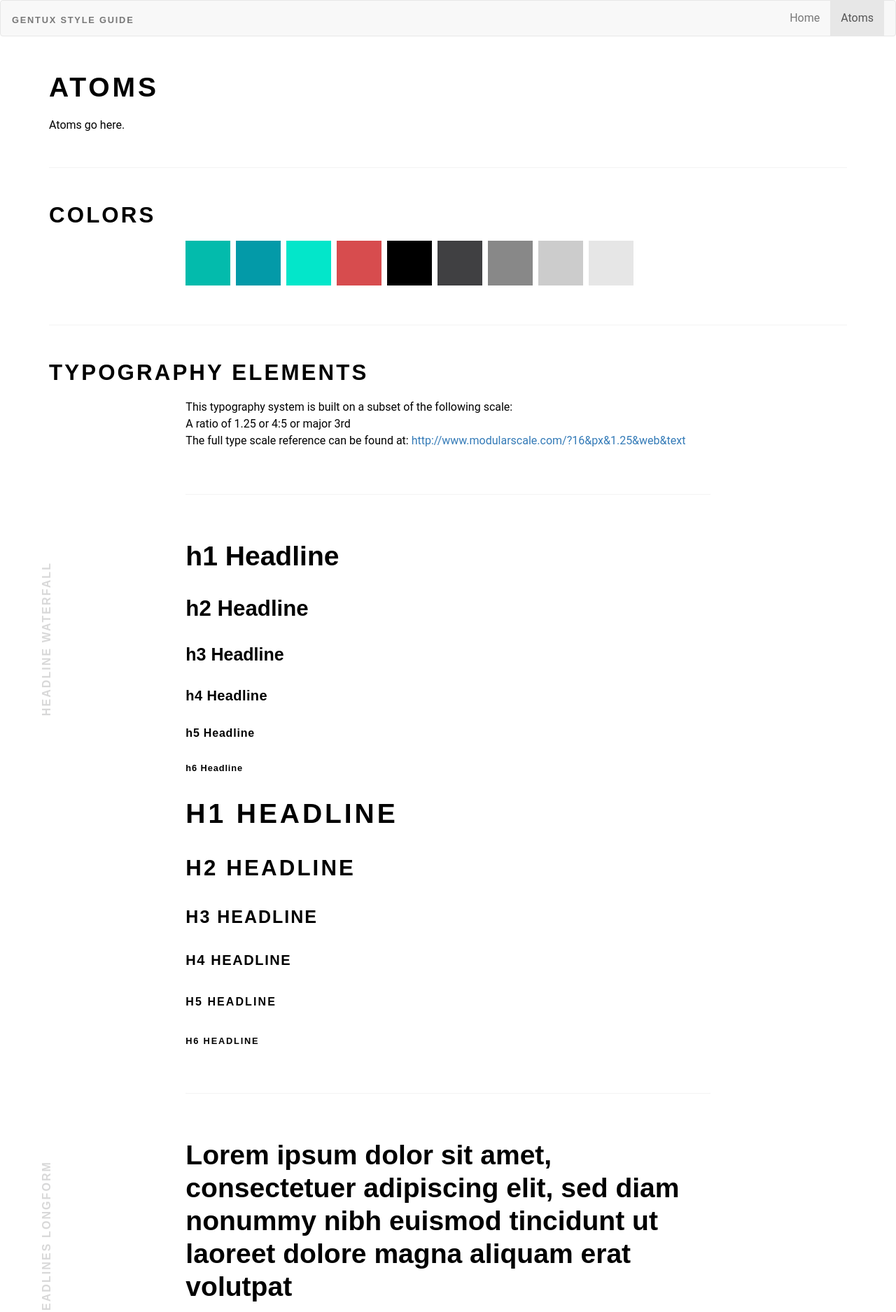
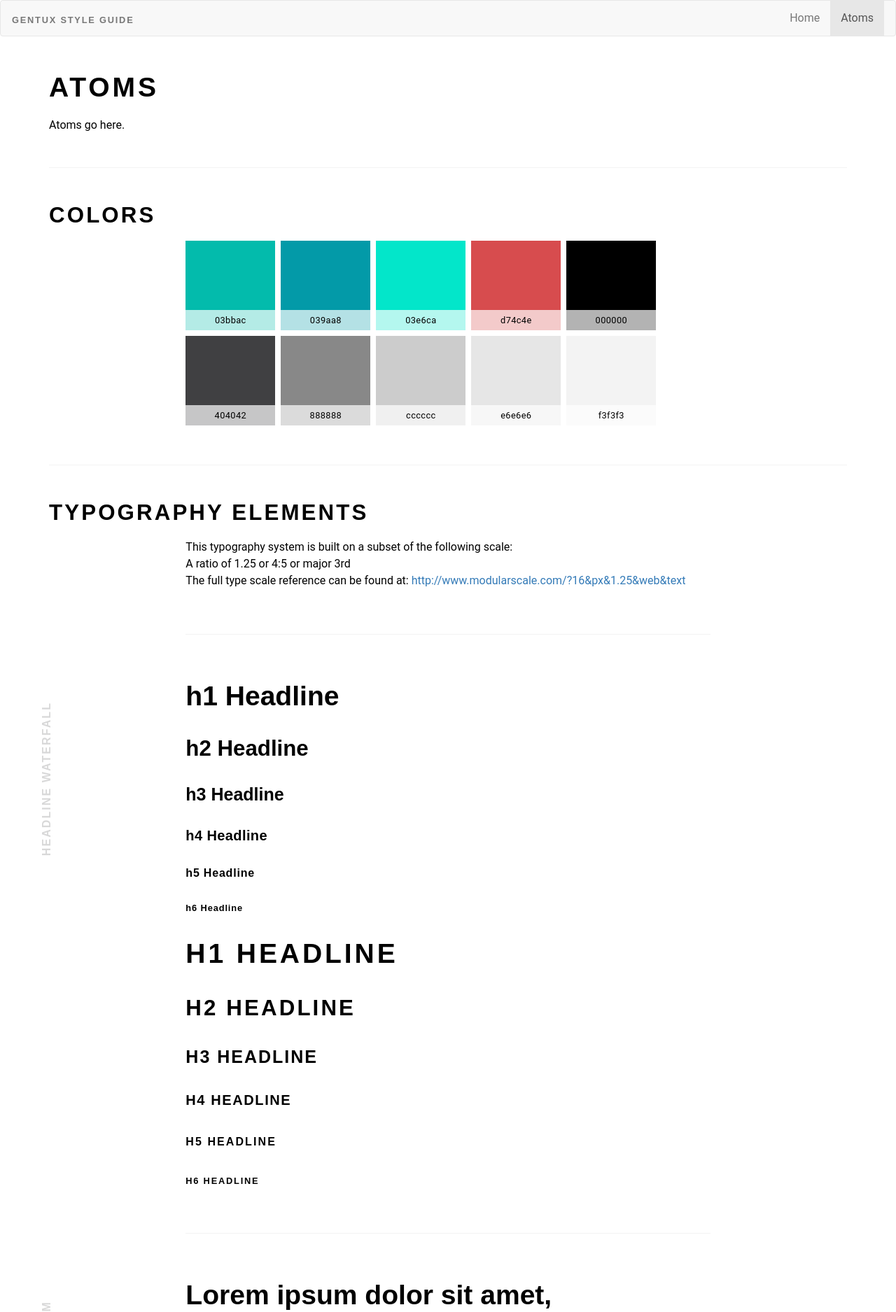
Before and after one commit to generationtux/styleguide, a Jekyll site: the page built from atoms.html, in a window 1280 px wide. Shown: the top 1875 px of the page at 70% size. Built offline with Jekyll 4.4.1, drawn with Linux system fonts in a browser that asks for light colours; comment, search, counter and statistics services are not loaded.

Commit message:
adds values to swatches and makes them bigger

```diff
--- a/atoms.html
+++ b/atoms.html
@@ -32,17 +32,17 @@ permalink: /atoms/
     <div class="container type-specimens">
       <div class="row">
         <div class="col-sm-10 col-sm-offset-1 col-lg-8 col-lg-offset-2">
-        <ul class="color-swatches clearfix">
-            <li class="pull-left bg-brand-teal"></li>
-            <li class="pull-left bg-brand-teal-darker"></li>
-            <li class="pull-left bg-brand-teal-lighter"></li>
-            <li class="pull-left bg-brand-red"></li>
-            <li class="pull-left bg-brand-black"></li>
-            <li class="pull-left bg-brand-gray-darker"></li>
-            <li class="pull-left bg-brand-gray-dark"></li>
-            <li class="pull-left bg-brand-gray"></li>
-            <li class="pull-left bg-brand-gray-light"></li>
-            <li class="pull-left bg-brand-gray-lighte"></li>
+        <ul class="color-swatches clearfix text-center">
+            <li class="pull-left bg-brand-teal"><div><p class="small vspace-xs-btm-clear">03bbac</p></div></li>
+            <li class="pull-left bg-brand-teal-darker"><div><p class="small vspace-xs-btm-clear">039aa8</p></div></li>
+            <li class="pull-left bg-brand-teal-lighter"><div><p class="small vspace-xs-btm-clear">03e6ca</p></div></li>
+            <li class="pull-left bg-brand-red"><div><p class="small vspace-xs-btm-clear">d74c4e</p></div></li>
+            <li class="pull-left bg-brand-black"><div><p class="small vspace-xs-btm-clear">000000</p></div></li>
+            <li class="pull-left bg-brand-gray-darker"><div><p class="small vspace-xs-btm-clear">404042</p></div></li>
+            <li class="pull-left bg-brand-gray-dark"><div><p class="small vspace-xs-btm-clear">888888</p></div></li>
+            <li class="pull-left bg-brand-gray"><div><p class="small vspace-xs-btm-clear">cccccc</p></div></li>
+            <li class="pull-left bg-brand-gray-light"><div><p class="small vspace-xs-btm-clear">e6e6e6</p></div></li>
+            <li class="pull-left bg-brand-gray-lighter"><div><p class="small vspace-xs-btm-clear">f3f3f3</p></div></li>
           </ul>
         </div></div></div>
 
--- a/css/theme.css
+++ b/css/theme.css
@@ -407,10 +407,17 @@ img.text-center {
   list-style-type: none;
   padding-left: 0; }
   .color-swatches li {
-    width: 64px;
-    height: 64px;
+    width: 128px;
+    height: 128px;
     margin-right: 8px;
-    margin-bottom: 8px; }
+    margin-bottom: 8px;
+    position: relative; }
+    .color-swatches li div {
+      background-color: rgba(255, 255, 255, 0.7);
+      padding: 4px 0;
+      position: absolute;
+      bottom: 0;
+      width: 100%; }
 
 .bg-brand-teal {
   background-color: #03bbac; }
```
Also changed, not shown: _scss/theme.scss (+10 -2 lines).
